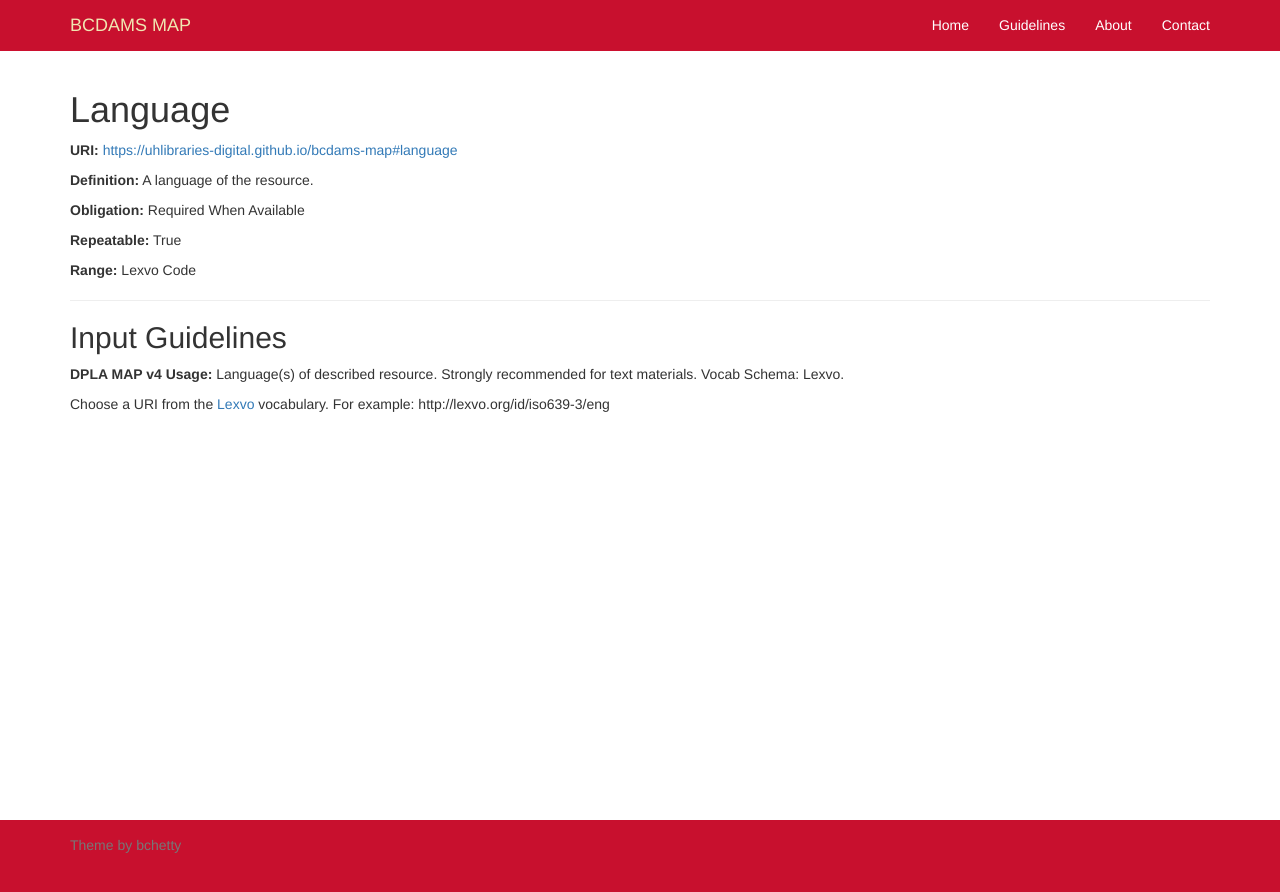
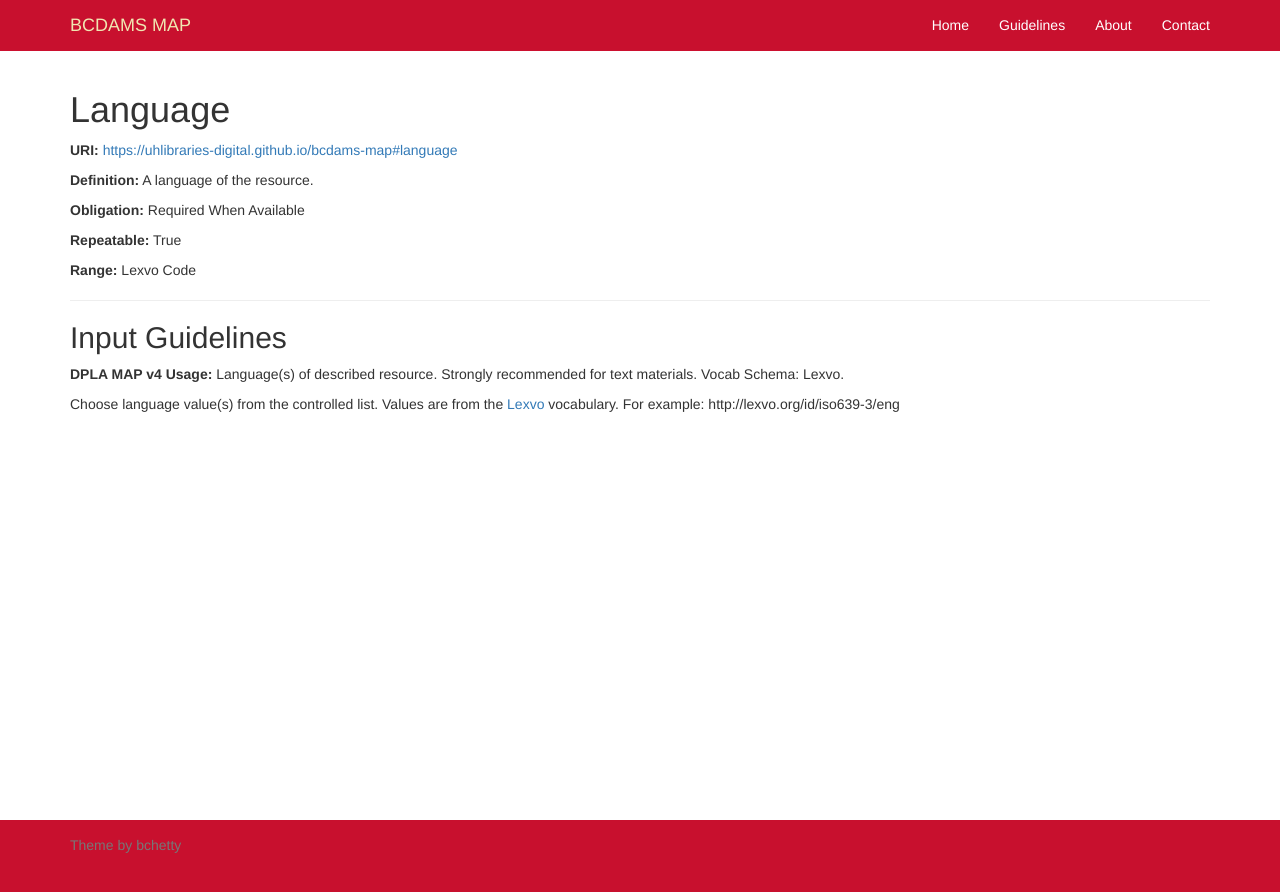
Before and after one commit to uhlibraries-digital/bcdams-map, a Jekyll site: the page built from guidelines/language.md, in a window 1280 px wide. Shown: the top 892 px of the page. Built offline with Jekyll 4.4.1, drawn with Linux system fonts in a browser that asks for light colours; nearby versions of some CDN libraries; comment, search, counter and statistics services are not loaded.

Commit message:
update language guidelines

```diff
--- a/guidelines/language.md
+++ b/guidelines/language.md
@@ -9,4 +9,4 @@ comments: false
 
 **DPLA MAP v4 Usage:** Language(s) of described resource. Strongly recommended for text materials. Vocab Schema: Lexvo.
 
-Choose a URI from the [Lexvo](http://www.lexvo.org/index.html) vocabulary. For example: http://lexvo.org/id/iso639-3/eng
+Choose language value(s) from the controlled list. Values are from the [Lexvo](http://www.lexvo.org/index.html) vocabulary. For example: http://lexvo.org/id/iso639-3/eng
```
